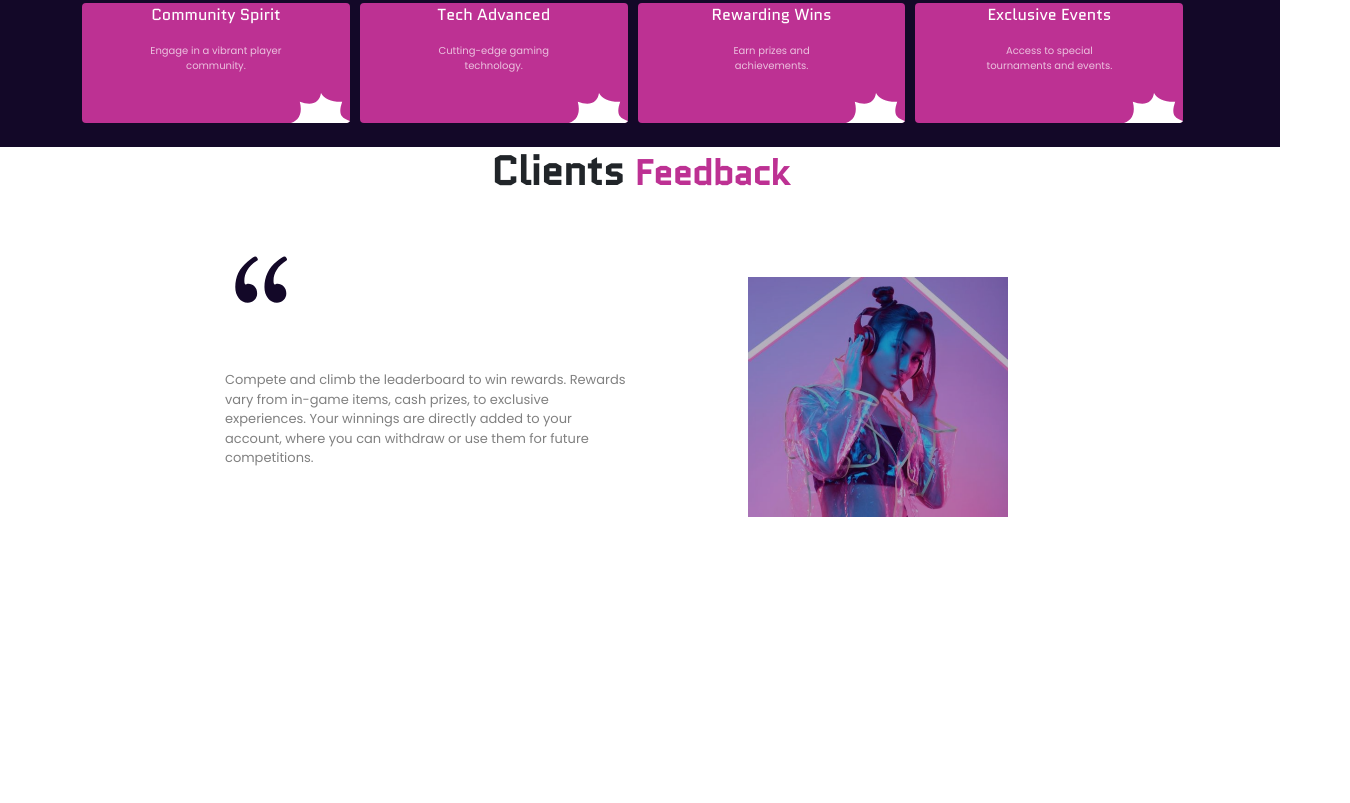
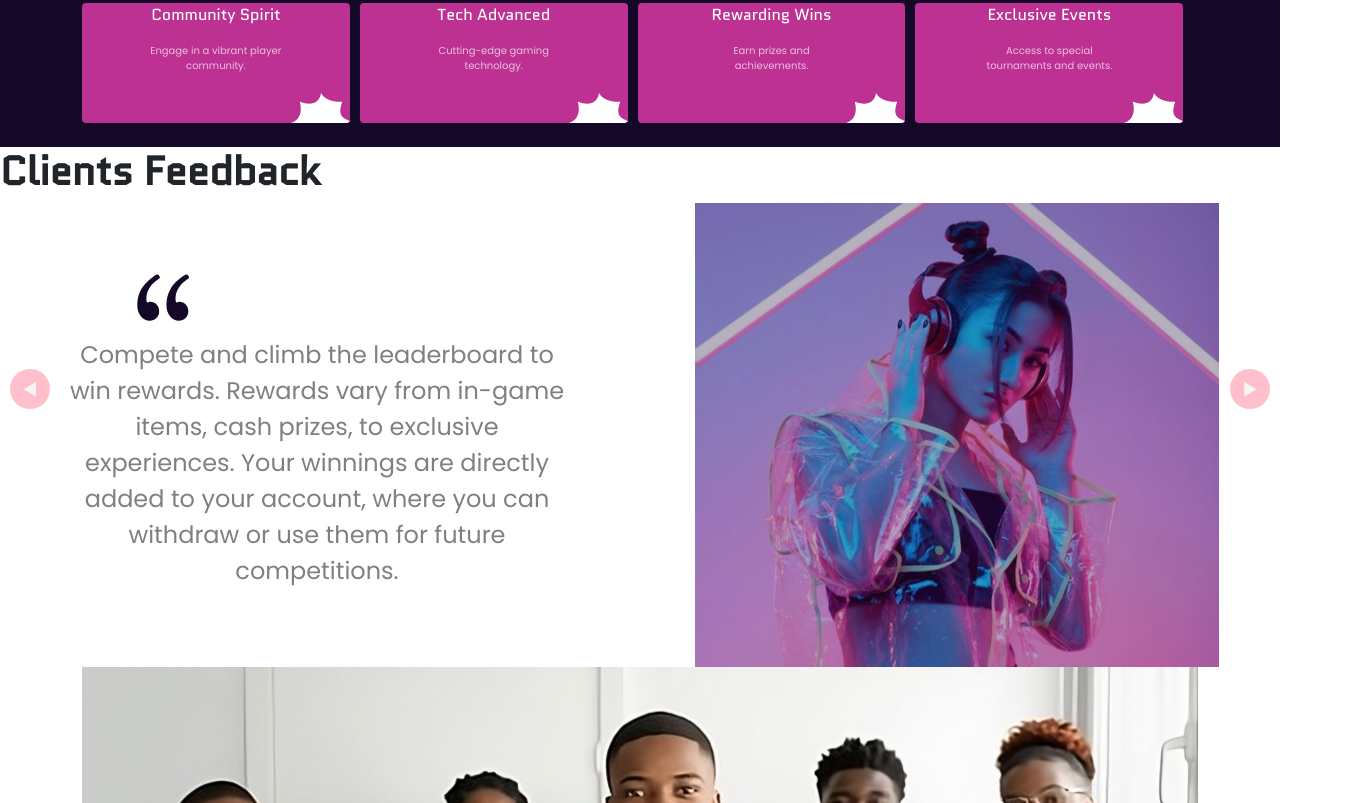
Before and after one commit to xaviaxalee/skyboard-project, a plain HTML site: page about.html in a window 1280 px wide. Shown: the part 2677-3480 px from the top of the page, 1350 px wide, since content can reach past the window. Drawn offline with nearby package versions, Linux system fonts and the light colour scheme; files whose address does not match are found by name.

Commit message:
Update style.css

```diff
--- a/asset/css/style.css
+++ b/asset/css/style.css
@@ -8,109 +8,93 @@
 
 
 	/*start of testimonials*/
-	.testimonialsbg{
-		/*border: 1px solid black;*/
-		height: 700px;
-		width: 1350px;
+
+        .imageSlider-container {
+            position: relative;
+            overflow: hidden;
+            text-align: center;
+            background-color: #fff;
+        }
+        .imageSlider-content {
+            display: flex;
+            transition: transform 0.5s ease-in-out;
+            will-change: transform;
+        }
+        .imageSlider-item {
+            min-width: 100%;
+            box-sizing: border-box;
+        }
+        .imageSlider-button {
+            position: absolute;
+            top: 40%;
+            transform: translateY(-50%);
+            background-color: pink;
+            border: none;
+            border-radius: 50%;
+            width: 40px;
+            height: 40px;
+            cursor: pointer;
+        }
+        .left-button {
+            left: 10px;
+            color: whitesmoke;
+        }
+        .right-button {
+            right: 10px;
+            color: whitesmoke;
+        }
+
+    .testimonialsbg {
+    width: 100%;
     display: inline-flex;
     justify-content: center;
     align-items: center;
     background-color: #FFFFFF;
-		float: left;
 }
-	.testimonials{
-		/*border: 1px solid black;*/
-		height: 500px;
-		width: 900px;
-		gap: 72px;
-		display: inline-flex;
-		flex-direction: column;
-	}
-	.clients{
-		/*border: 1px solid black;*/
-		height: 90px;
-		width: 100%;
-		align-items: center;
-		justify-content: center;
-		text-align: center;
-		font-family: quantico;
-		font-weight: 700;
-		font-size: 30px;
-	}
-	.feedback{
-		color: #BD3193;
-		font-family: quantico;
-		font-weight: 700;
-		font-size: 35px;
-	}
-	.testi-content{
-		/*border: 1px solid black;*/
-		height: 300px;
+
+.testi-content {
     width: 100%;
     display: inline-flex;
-		flex-direction: row;
+    justify-content: space-around;
+    align-items: center;
 }
-	.testi-box{
-		/*border: 1px solid yellow;*/
-		height: 300px;
-		width: 50%;
-		float: left;
+.testimonials {
+    width: 100%;
+    display: inline-flex;
+
 }
-	.sliderbutton{
-		/*border: 1px solid black;*/
-		height: 100%;
-		width: 10%;
+
+.testi-box, .quote {
+    width: 40%;
+}
+
+.testi-text {
+    font-size: 24px;
     display: inline-flex;
-		justify-content: center;
-		align-items: center;
-		float: left;
-	}
-	.slider{
-		width: 40px;
-		height: 40px;
-	}
-	.quote{
-		/*border: 1px solid black;*/
-		height: 20%;
-		width: 80%;
-		float: left;
-	}
-	.testi-text{
-		/*border: 1px solid black;*/
-		height: 80%;
-		width: 90%;
-		float: left;
-		display: inline-flex;
-		align-items: center;
-		justify-content: center;
     font-family: poppins;
-		font-weight: 400;
-		font-size: 13px;
     color: grey;
 }
-	.testi2{
-		/*border: 1px solid black;*/
-		height: 100%;
-		width: 90%;
-		float: left;
-		display: inline-flex;
-		align-items: center;
-		justify-content: center;
-		font-family: poppins;
-		font-weight: 400;
-		font-size: 13px;
-		color: grey;
+
+.testi2 {
+    width: 100%;
 }
-	.testi-image{
-		/*border: 1px solid yellow;*/
-		height: 300px;
-		width: 50%;
-		float: left;
+
+.testimonial-img {
+    width: 100%;
 }
-	.testimonial-img{
-		width: 260px;
-		height: 240px;
+@media (max-width: 700px){
+    .testi-box, .quote {
+    width: 100%;
 }
+
+.testi-text {
+    font-size: 10px;
+}
+.imageSlider-button {
+            background-color: rgba(255, 192, 203, 0.301);
+}
+}
+	/*end of testimonials*/
 
 /* nav bar start */
 .navbar-nav{
```
Lines whose indentation alone changed are shown as unchanged.
